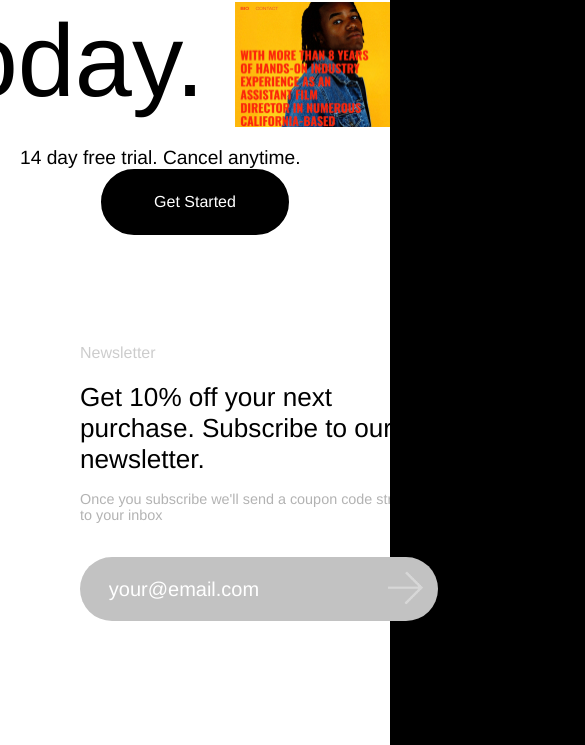
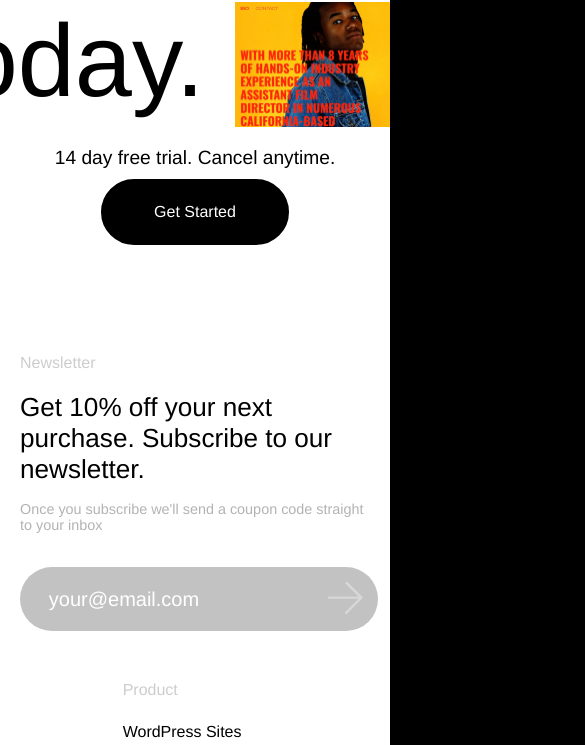
Before and after one commit to DrajerDK/ThemesKingdom, a website built with Parcel: page src/index.html in a window 390 px wide. Shown: the part 9803-10548 px from the top of the page, 585 px wide, since content can reach past the window. Built offline with nearby package versions, Linux system fonts and the light colour scheme.

Commit message:
feat(ThemesKingdom): add adaptive for navigation

```diff
--- a/src/scss/get-started.scss
+++ b/src/scss/get-started.scss
@@ -63,6 +63,10 @@
             align-items: center;
             margin-right: 1em;
             text-align: center;
+            margin: 0 auto;
+            @media screen and (max-width: 1070px) {
+                margin-bottom: 10px;
+            }
         }
         .get-started-button-box__button {
             background-color: transparent;
--- a/src/scss/navigation.scss
+++ b/src/scss/navigation.scss
@@ -7,12 +7,19 @@
     padding-left: 80px;
     padding-right: 80px;
     padding-bottom: 6vw;
+    @media screen and (max-width: 1070px) {
+        padding-left: 20px;
+        padding-right: 20px;
+        flex-direction: column;
+    }
     .newsletter-block {
         background-color: transparent;
         max-width: 420px;
+
         .newsletter-block__title {
             @include footer-title;
             margin: 50px 0 20px;
+
         }
         .newsletter-block__text {
             background-color: transparent;
@@ -88,9 +95,16 @@
     .navigation-block {
         background-color: transparent;
         display: flex;
+        @media screen and (max-width: 1070px) {
+            flex-direction: column;
+            align-items: center;
+        }
         .navigation-box {
             background-color: transparent;
             margin: 0 30px;
+            @media screen and (max-width: 1070px) {
+                margin: 0;
+            }
             .navigation-box__title {
                 background-color: transparent;
                 @include footer-title;
```
Also changed, not shown: 4 other files.
